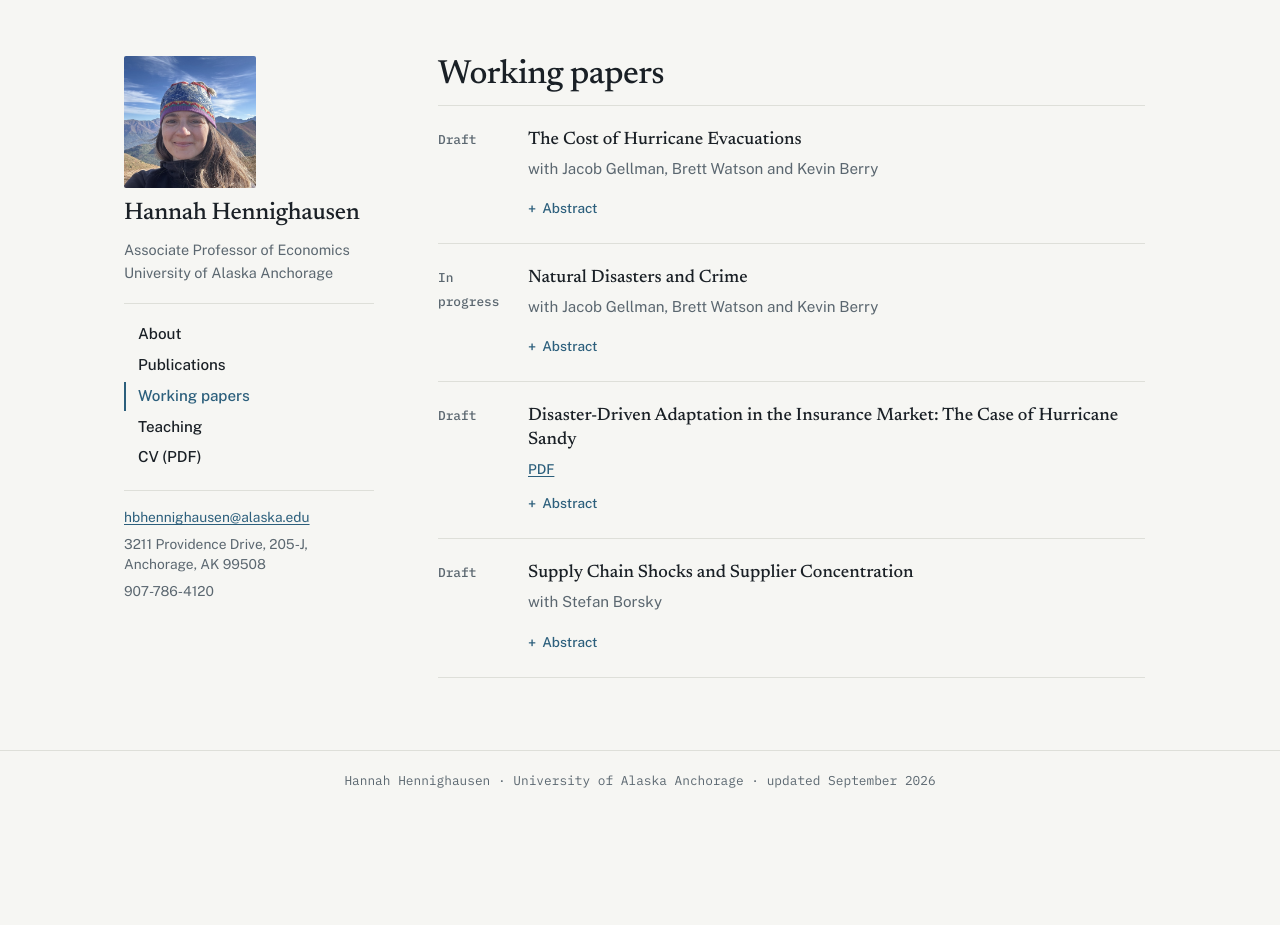
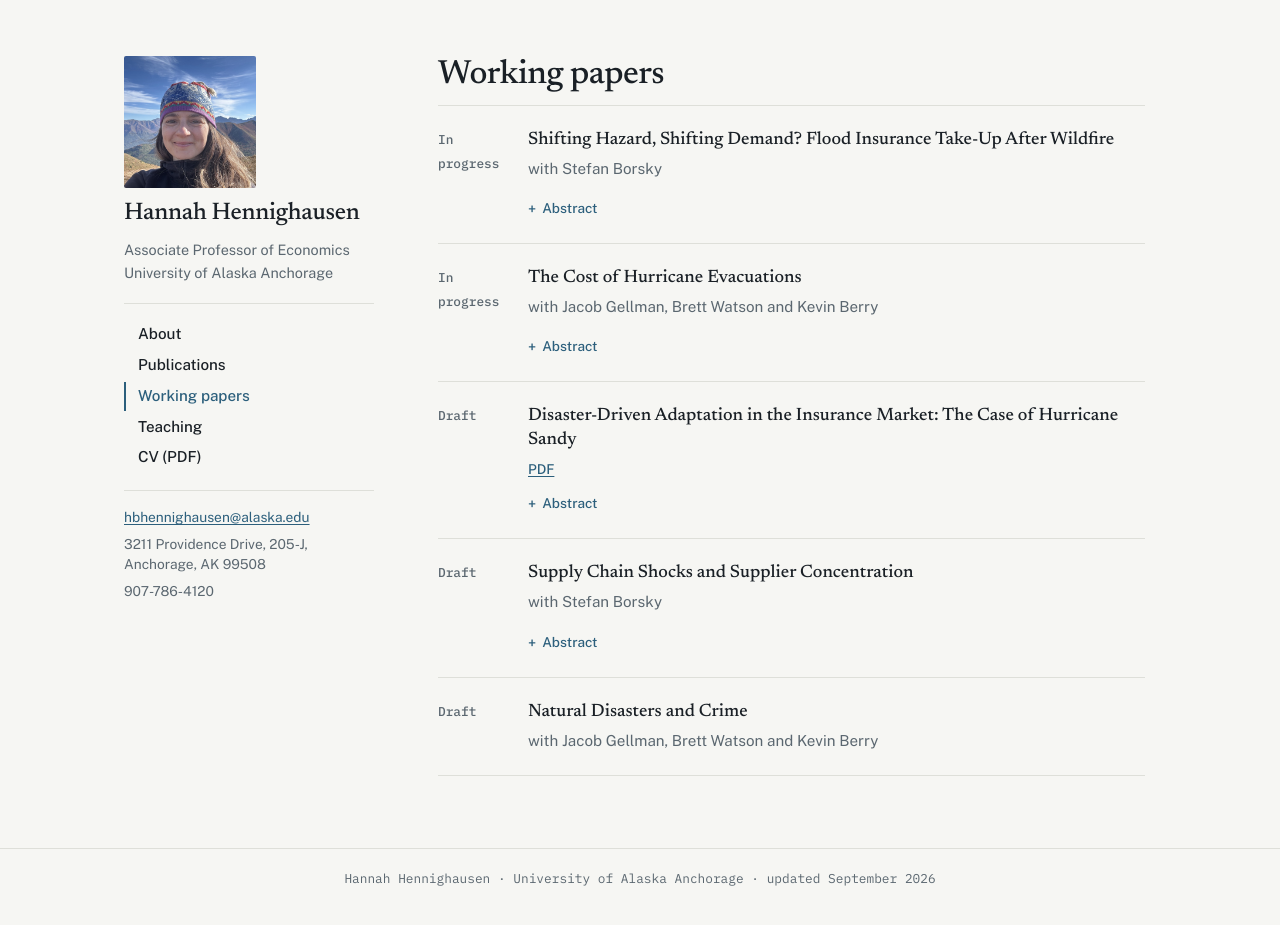
Before and after one commit to hannahhennighausen/hannahhennighausen.github.io, a Jekyll site: the page built from research.md, in a window 1280 px wide and 928 px high. Shown: the top 925 px of the window. Built offline with Jekyll 4.4.1, drawn with Linux system fonts in a browser that asks for light colours; some of the changed lines change nothing that is shown.

```diff
--- a/_data/working_papers.yml
+++ b/_data/working_papers.yml
@@ -1,5 +1,19 @@
+- title: "Shifting Hazard, Shifting Demand? Flood Insurance Take-Up After Wildfire"
+  authors: "with Stefan Borsky"
+  status: "In progress"
+  abstract: >
+    Households are known to buy flood insurance after floods and let policies lapse as memory fades, but
+    those responses are estimated where the underlying hazard does not change. Wildfire changes it:
+    burned terrain raises downstream flood and debris-flow hazard for several years. Because demand is
+    observed after the fire but before any flood, a response reflects the change in hazard rather than
+    salience alone. Using a staggered difference-in-differences design across western U.S. block groups
+    from 2010 to 2024, we find new policies increase where post-fire flood hazard rises, concentrated
+    outside FEMA-designated Special Flood Hazard Areas and more persistent than landscape recovery would
+    suggest.
+
 - title: "The Cost of Hurricane Evacuations"
   authors: "with Jacob Gellman, Brett Watson and Kevin Berry"
+  status: "In progress"
   abstract: >
     Climate change is increasing the frequency of extreme natural disasters, which threaten human life and
     safety. Evacuation is a key protective action against hurricane danger, but it may be costly for
@@ -12,27 +26,21 @@
     mortality costs, averaging a ratio of one to ten but occasionally exceeding the value of statistical
     life lost.
 
-- title: "Natural Disasters and Crime"
-  authors: "with Jacob Gellman, Brett Watson and Kevin Berry"
-  status: "In progress"
-  abstract: >
-    Draft forthcoming.
-
-- title: "Disaster-Driven Adaptation in the Insurance Market: The Case of Hurricane Sandy"
+- drawer: true
+  title: "Disaster-Driven Adaptation in the Insurance Market: The Case of Hurricane Sandy"
   pdf: "/Papers/SandyInsurance.pdf"
   abstract: >
-    Climate change and urbanization are escalating flood risk around the globe. Studying the factors that
-    drive people to adapt to their changing risks aids policy makers in predicting future flooding costs
-    and policy needs. This paper investigates the role of experienced risk in adaptation decisions. I
-    exploit spatial variation in flooding to estimate the causal effect of Hurricane Sandy on people's
-    decisions to insure against future flood damages. Since the storm, flood insurance demand in flooded
-    areas has continuously increased relative to nearby areas that were not flooded. The estimated
-    insurance response was driven by the purchase and retention of relatively cheaper policies located in
-    the most flood-damaged areas, implying that cost was a critical factor in people's adaptation
-    decisions. Simulated flooding extents of six other recent events give evidence that Hurricane Sandy's
-    adaptation response was the exception and not the rule.
+    This paper investigates the role of experienced risk in adaptation decisions. I exploit spatial
+    variation in flooding to estimate the causal effect of Hurricane Sandy on people's decisions to insure
+    against future flood damages. Since the storm, flood insurance demand in flooded areas has continuously
+    increased relative to nearby areas that were not flooded. The estimated insurance response was driven by
+    the purchase and retention of relatively cheaper policies located in the most flood-damaged areas,
+    implying that cost was a critical factor in people's adaptation decisions. Simulated flooding extents of
+    six other recent events give evidence that Hurricane Sandy's adaptation response was the exception and
+    not the rule.
 
-- title: "Supply Chain Shocks and Supplier Concentration"
+- drawer: true
+  title: "Supply Chain Shocks and Supplier Concentration"
   authors: "with Stefan Borsky"
   abstract: >
     Globalization of production networks means that disasters have impacts far from where they directly
@@ -42,3 +50,7 @@
     disaster shocks that propagate through supply chains. We construct two measures of input supplier
     specificity, one on the extensive margin of supplier concentration and another on the intensive margin,
     and find that a diversified supply chain reduces the shock of a natural disaster on both margins.
+
+- drawer: true
+  title: "Natural Disasters and Crime"
+  authors: "with Jacob Gellman, Brett Watson and Kevin Berry"
```
Also changed, not shown: Claude outputs/research.png (added).
